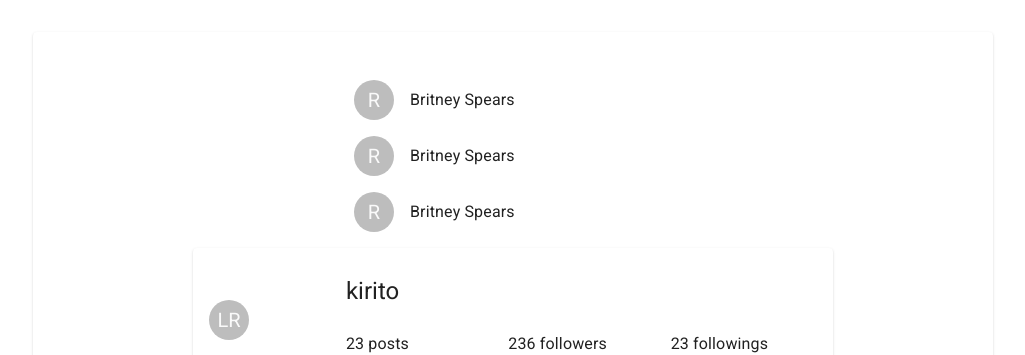
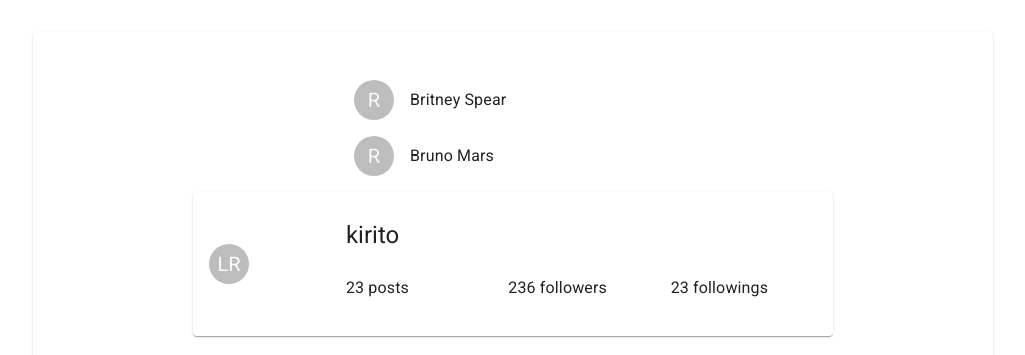
Before and after one commit to AabhasSao/candy-backend, a React (Create React App) app in the folder src/client/candy/: page /user in a window 1280 px wide. Shown: the top 355 px of the page, without its empty margins (127-1152 px from the left). Built offline with nearby package versions, Linux system fonts and the light colour scheme.

Commit message:
Refactor following.jsx component
Signed-off-by: = <aabhassao0@gmail.com>

```diff
--- a/src/client/candy/src/components/following.jsx
+++ b/src/client/candy/src/components/following.jsx
@@ -13,13 +13,30 @@
   },
 });
 
+const data = [
+  {
+    id: '',
+    user_img: '',
+    user_handle: 'Britney Spear',
+  },
+  {
+    id: '',
+    user_img: '',
+    user_handle: 'Bruno Mars',
+  },
+];
+
 const Following = () => {
   const classes = useStyles();
   return (
         <List
             className={classes.root}
         >
-            <ListItem>
+            {
+                data.map((item) => (
+                        <ListItem
+                            key={item.user_handle}
+                        >
                             <ListItemAvatar>
                                 <Avatar
                                     color='secondary'
@@ -28,30 +45,10 @@
                                     R
                                 </Avatar>
                             </ListItemAvatar>
-                <ListItemText>Britney Spears</ListItemText>
+                            <ListItemText>{item.user_handle}</ListItemText>
                         </ListItem>
-            <ListItem>
-                <ListItemAvatar>
-                    <Avatar
-                        color='secondary'
-                        alt='user image'
-                    >
-                        R
-                    </Avatar>
-                </ListItemAvatar>
-                <ListItemText>Britney Spears</ListItemText>
-            </ListItem>
-            <ListItem>
-                <ListItemAvatar>
-                    <Avatar
-                        color='secondary'
-                        alt='user image'
-                    >
-                        R
-                    </Avatar>
-                </ListItemAvatar>
-                <ListItemText>Britney Spears</ListItemText>
-            </ListItem>
+                ))
+            }
         </List>
   );
 };
```
Lines whose indentation alone changed are shown as unchanged.
